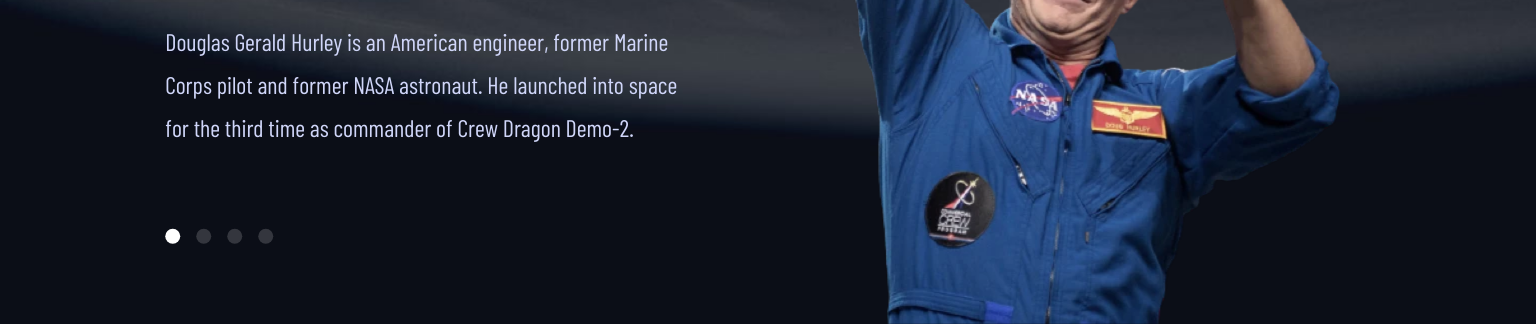
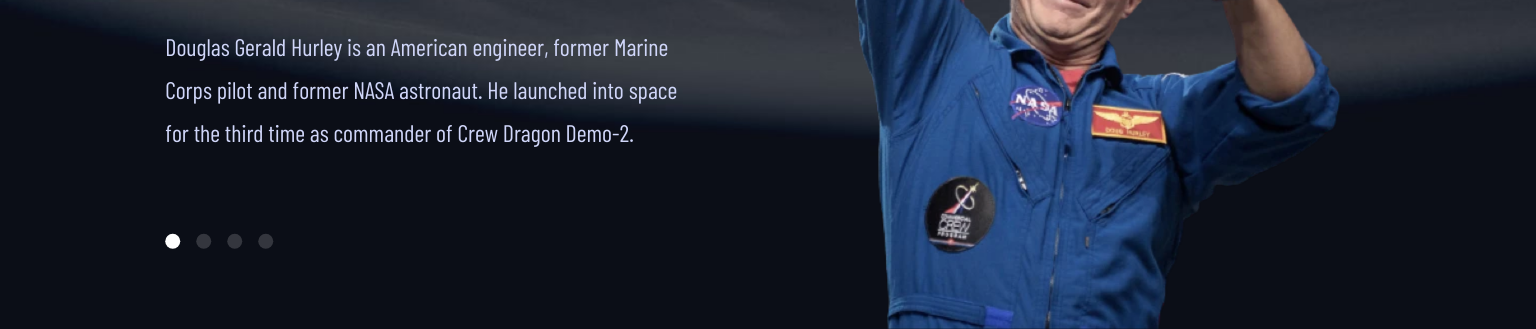
Before and after one commit to bawalid/SpaceTourism, a plain HTML site: page crews.html in a window 1536 px wide. Shown: the part 544-873 px from the top of the page. Drawn offline with nearby package versions, Linux system fonts and the light colour scheme; a web font is replaced by a local one.

Commit message:
adjust crew preview image on desktop

```diff
--- a/style.css
+++ b/style.css
@@ -708,7 +708,7 @@
       'name img'
       'bio img'
       'nav img';
-    height: calc(100vh - 230px);
+    height: calc(100vh - 195px);
     transform: translate(64%, 14%);
   }
 
```
